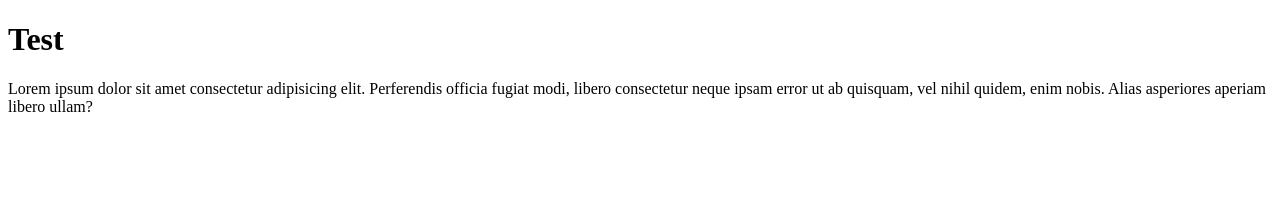
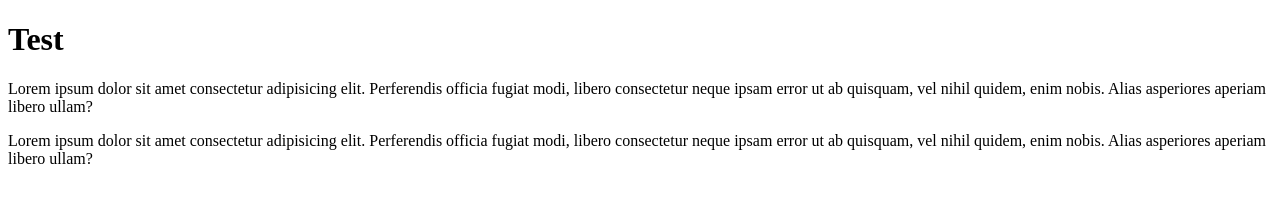
Before and after one commit to anavaneetha/Test, a plain HTML site: page index.html in a window 1280 px wide. Drawn offline with Linux system fonts and the light colour scheme.

Commit message:
dev1 commit

```diff
--- a/index.html
+++ b/index.html
@@ -11,5 +11,9 @@
 <body>
     <h1>Test</h1>
     <p>Lorem ipsum dolor sit amet consectetur adipisicing elit. Perferendis officia fugiat modi, libero consectetur neque ipsam error ut ab quisquam, vel nihil quidem, enim nobis. Alias asperiores aperiam libero ullam?</p>
+
+    <p>Lorem ipsum dolor sit amet consectetur adipisicing elit. Perferendis officia fugiat modi, libero consectetur neque ipsam error ut ab quisquam, vel nihil quidem, enim nobis. Alias asperiores aperiam libero ullam?</p>
+
+
 </body>
 </html>
```
